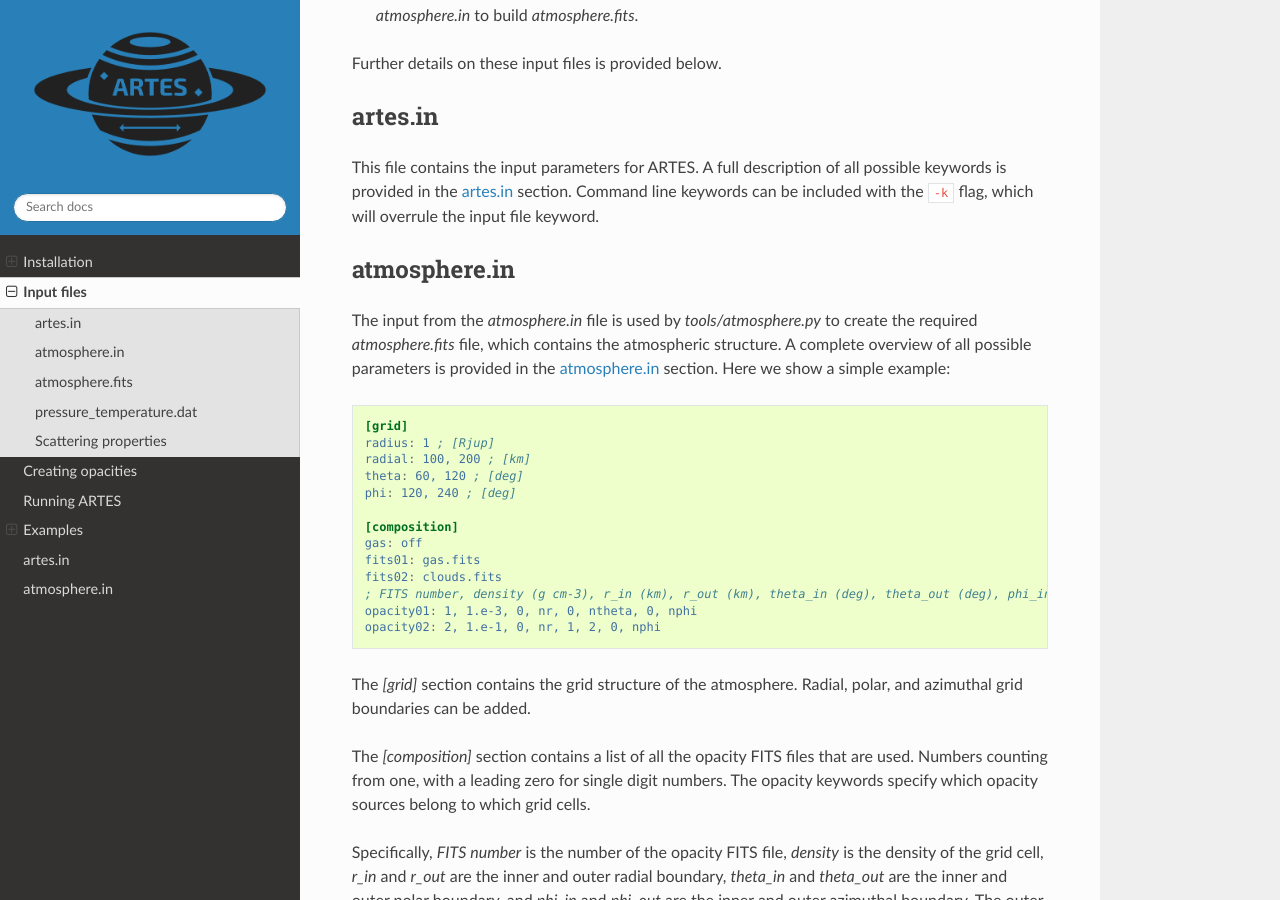
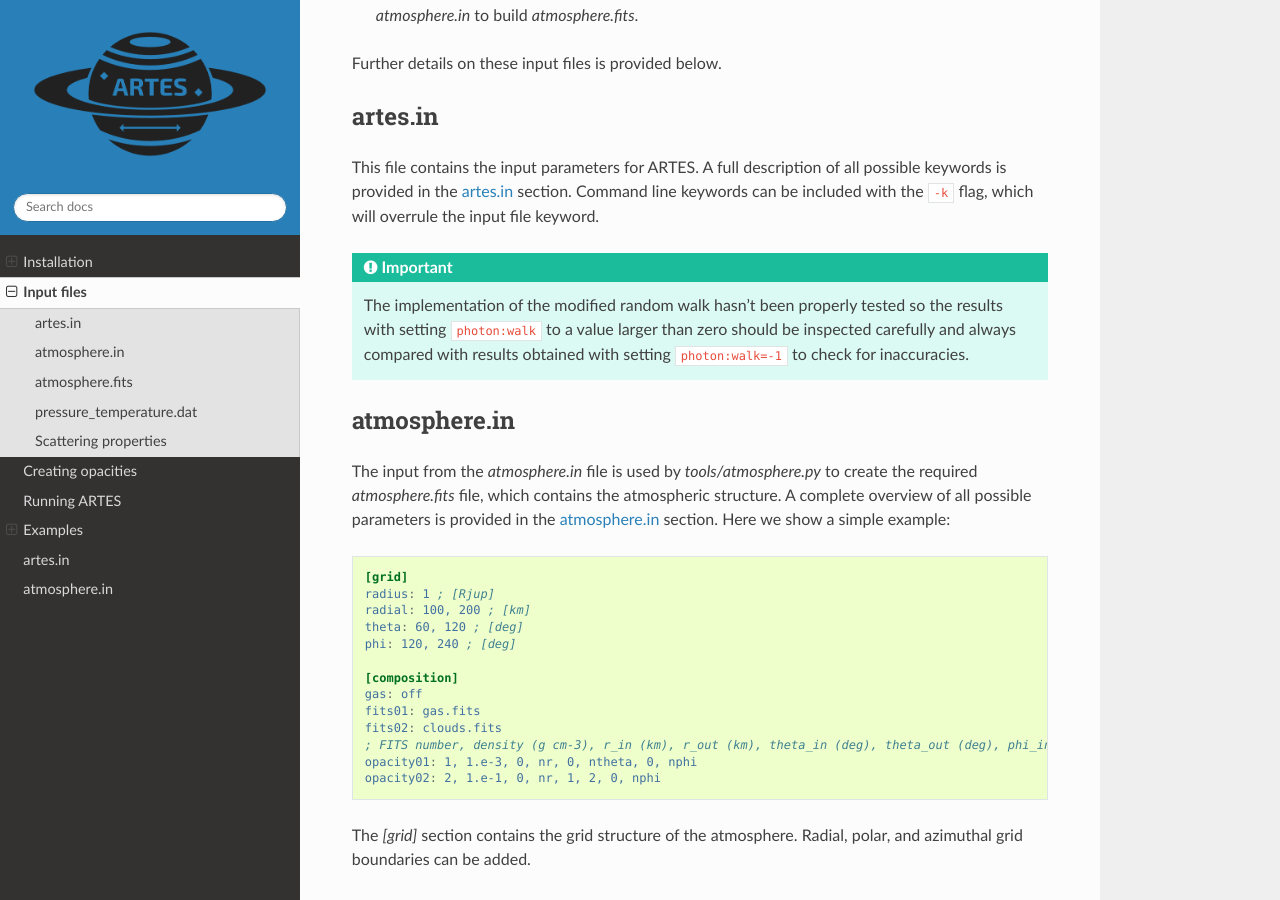
Before and after one commit to tomasstolker/ARTES, a Sphinx documentation site: the page built from docs/input.rst, in a window 1280 px wide and 900 px high, scrolled down 516 px. Built offline with Sphinx 7.4.7 and the Read the Docs theme 2.0.0, drawn with Linux system fonts in a browser that asks for light colours; some of the changed text lies outside the part shown.

Commit message:
Added warning regarding the modified random walk

```diff
--- a/docs/input.rst
+++ b/docs/input.rst
@@ -21,6 +21,9 @@ artes.in
 --------
 
 This file contains the input parameters for ARTES. A full description of all possible keywords is provided in the :ref:`artes.in` section. Command line keywords can be included with the ``-k`` flag, which will overrule the input file keyword.
+
+.. important::
+	The implementation of the modified random walk hasn't been properly tested so the results with setting ``photon:walk`` to a value larger than zero should be inspected carefully and always compared with results obtained with setting ``photon:walk=-1`` to check for inaccuracies.
 
 atmosphere.in
 -------------
@@ -90,6 +93,9 @@ Alternatively, the user could also manually create *atmosphere.fits*, for exampl
 	The extension with the 3D density structure is no longer required by ARTES. The density is already included in the extensions with the scattering and absorption opacities, which are the product of the particle opacity and mass density. Therefore, the density array may simply contain zeros.
 
 .. important::
+	The extension with the 3D temperature structure is only required for thermal emission of photons (i.e. ``photon:source=planet``). Otherwise, the array with temperatures may simply contain zeros.
+
+.. important::
 	The extension with the 4D data of the asymmetry parameter is only required when using the modified random walk (MRW) parameter (i.e. setting ``photon:walk`` to a value larger than zero). When not using the MRW, the asymmetry parameters are not used by ARTES so the array may contain zeros.
 
 pressure_temperature.dat
```
Also changed, not shown: 2 other files.
